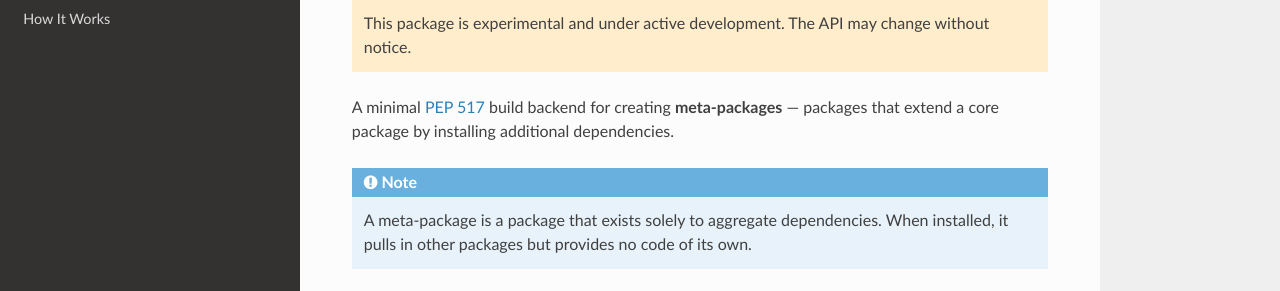
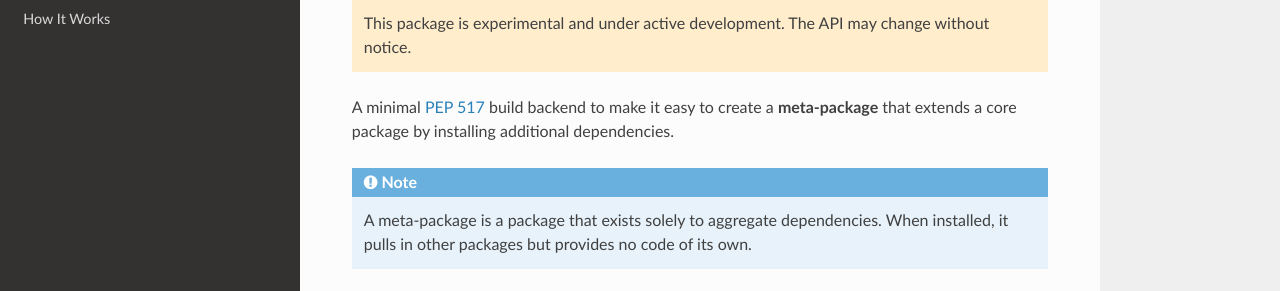
Before and after one commit to astrofrog/rind, a Sphinx documentation site: the page built from docs/index.rst, in a window 1280 px wide and 900 px high. Shown: the part 189-480 px from the top of the window. Built offline with Sphinx 7.4.7 and the Read the Docs theme 3.1.0, drawn with Linux system fonts in a browser that asks for light colours.

Commit message:
Minor wording

```diff
--- a/docs/index.rst
+++ b/docs/index.rst
@@ -6,9 +6,9 @@ rind
    This package is experimental and under active development.
    The API may change without notice.
 
-A minimal `PEP 517 <https://peps.python.org/pep-0517/>`_ build backend for
-creating **meta-packages** — packages that extend a core package by installing
-additional dependencies.
+A minimal `PEP 517 <https://peps.python.org/pep-0517/>`_ build backend to make
+it easy to create a **meta-package** that extends
+a core package by installing additional dependencies.
 
 .. note::
 
```
Also changed, not shown: README.md (+3 -1 lines).
